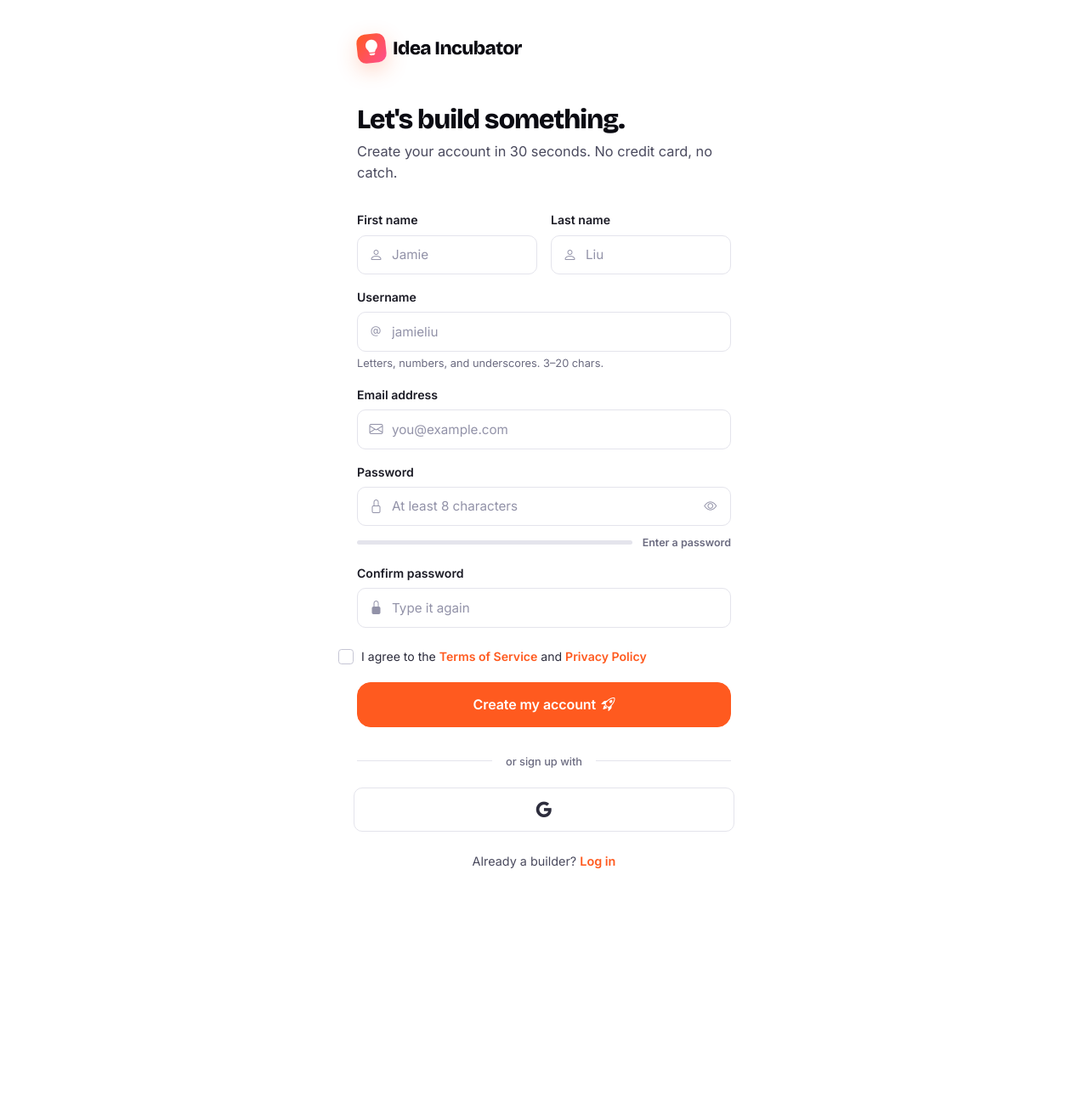
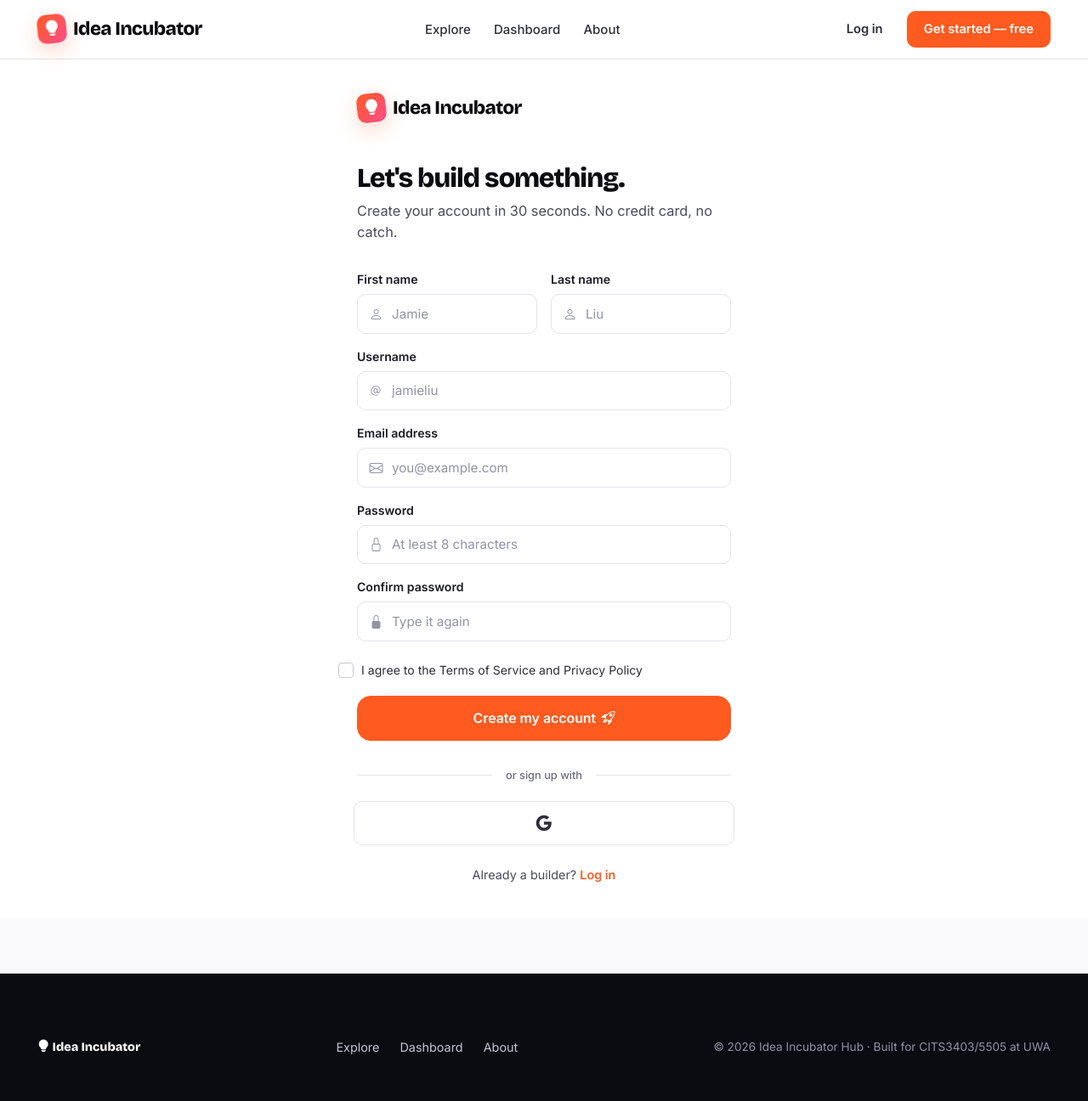
Before and after one commit to ArshadSheik/idea-incubator-hub, a Flask app: template templates/register.html in a window 1280 px wide. Shown: the whole page at 85% size. Before the commit the page ends 1023 px from the top, so only its background shows below. Run offline with Flask 3, Linux system fonts and the light colour scheme; the template is opened without the code that fills it, so the values that code supplies are empty.

Commit message:
add jinja

```diff
--- a/templates/register.html
+++ b/templates/register.html
@@ -1,128 +1,136 @@
-<!DOCTYPE html>
-<html lang="en">
-    <head>
-        <meta charset="UTF-8">
-        <meta name="viewport" content="width=device-width, initial-scale=1.0">
-        <title>Sign up — Idea Incubator Hub</title>
+{% extends "base.html" %}
 
-        <link href="https://cdn.jsdelivr.net/npm/bootstrap@5.3.3/dist/css/bootstrap.min.css" rel="stylesheet">
-        <link rel="stylesheet" href="https://cdn.jsdelivr.net/npm/bootstrap-icons@1.11.3/font/bootstrap-icons.css">
-        <link rel="stylesheet" href="../assets/css/main.css">
-        <link rel="stylesheet" href="../assets/css/auth.css">
-    </head>
-    <body data-page="register" class="auth-body">
+{% block title %}Sign up — Idea Incubator Hub{% endblock %}
+{% block page_name %}register{% endblock %}
+
+{% block styles %}
+<link rel="stylesheet" href="{{ url_for('static', filename='css/auth.css') }}">
+{% endblock %}
+
+{% block content %}
 
 <div class="auth-split">
-        <!-- LEFT: FORM -->
   <div class="auth-form-side">
     <div class="auth-form-inner">
-                <a href="index.html" class="auth-brand">
+
+      <!-- Logo -->
+      <a href="{{ url_for('main.index') }}" class="auth-brand">
         <span class="brand-mark"><i class="bi bi-lightbulb-fill"></i></span>
         <span>Idea Incubator</span>
       </a>
 
+      <!-- Header -->
       <div class="auth-header">
         <h1>Let's build something.</h1>
         <p>Create your account in 30 seconds. No credit card, no catch.</p>
       </div>
 
-                <div id="registerAlert" class="alert-iih alert-danger-iih" style="display:none;"></div>
+      <!-- Flash message -->
+      {% with messages = get_flashed_messages() %}
+        {% if messages %}
+          <div class="alert-iih alert-danger-iih">
+            {{ messages[0] }}
+          </div>
+        {% endif %}
+      {% endwith %}
 
-                <form id="registerForm" class="auth-form" novalidate>
+      <!-- Form -->
+      <form method="POST" class="auth-form" novalidate>
+
+        <!-- Name -->
         <div class="row g-3">
           <div class="col-md-6">
-                    <label class="form-label-iih" for="firstName">First name</label>
+            <label class="form-label-iih">First name</label>
             <div class="input-with-icon">
               <i class="bi bi-person"></i>
-                        <input type="text" id="firstName" class="form-control-iih" placeholder="Jamie" required minlength="2">
-                    </div>
-                    <div class="form-error" data-error-for="firstName">Required — at least 2 characters.</div>
-                    </div>
-                    <div class="col-md-6">
-                    <label class="form-label-iih" for="lastName">Last name</label>
-                    <div class="input-with-icon">
-                        <i class="bi bi-person"></i>
-                        <input type="text" id="lastName" class="form-control-iih" placeholder="Liu" required minlength="2">
-                    </div>
-                    <div class="form-error" data-error-for="lastName">Required — at least 2 characters.</div>
+              <input type="text" name="first_name" class="form-control-iih" placeholder="Jamie" required>
             </div>
           </div>
 
-                <div class="mb-0 mt-3">
-                    <label class="form-label-iih" for="username">Username</label>
+          <div class="col-md-6">
+            <label class="form-label-iih">Last name</label>
+            <div class="input-with-icon">
+              <i class="bi bi-person"></i>
+              <input type="text" name="last_name" class="form-control-iih" placeholder="Liu" required>
+            </div>
+          </div>
+        </div>
+
+        <!-- Username -->
+        <div class="mt-3">
+          <label class="form-label-iih">Username</label>
           <div class="input-with-icon">
             <i class="bi bi-at"></i>
-                    <input type="text" id="username" class="form-control-iih" placeholder="jamieliu" required pattern="^[a-zA-Z0-9_]{3,20}$">
+            <input type="text" name="username" class="form-control-iih" placeholder="jamieliu" required>
           </div>
-                    <div class="form-helper">Letters, numbers, and underscores. 3–20 chars.</div>
-                    <div class="form-error" data-error-for="username">Username must be 3–20 chars, letters/numbers/underscores only.</div>
         </div>
 
-                <div class="mb-0 mt-3">
-                    <label class="form-label-iih" for="email">Email address</label>
+        <!-- Email -->
+        <div class="mt-3">
+          <label class="form-label-iih">Email address</label>
           <div class="input-with-icon">
             <i class="bi bi-envelope"></i>
-                    <input type="email" id="email" class="form-control-iih" placeholder="you@example.com" required>
+            <input type="email" name="email" class="form-control-iih" placeholder="you@example.com" required>
           </div>
-                    <div class="form-error" data-error-for="email">Enter a valid email address.</div>
         </div>
 
-                <div class="mb-0 mt-3">
-                    <label class="form-label-iih" for="password">Password</label>
+        <!-- Password -->
+        <div class="mt-3">
+          <label class="form-label-iih">Password</label>
           <div class="input-with-icon">
             <i class="bi bi-lock"></i>
-                    <input type="password" id="password" class="form-control-iih" placeholder="At least 8 characters" required minlength="8">
-                    <button type="button" class="input-toggle" data-toggle-password="password">
-                        <i class="bi bi-eye"></i>
-                    </button>
+            <input type="password" name="password" class="form-control-iih" placeholder="At least 8 characters" required>
           </div>
-                    <div class="password-strength">
-                    <div class="strength-bar"><div class="strength-fill" id="strengthFill"></div></div>
-                    <span class="strength-label" id="strengthLabel">Enter a password</span>
-                    </div>
-                    <div class="form-error" data-error-for="password">Password must be at least 8 characters.</div>
         </div>
 
-                <div class="mb-0 mt-3">
-                    <label class="form-label-iih" for="confirmPassword">Confirm password</label>
+        <!-- Confirm Password -->
+        <div class="mt-3">
+          <label class="form-label-iih">Confirm password</label>
           <div class="input-with-icon">
             <i class="bi bi-lock-fill"></i>
-                    <input type="password" id="confirmPassword" class="form-control-iih" placeholder="Type it again" required>
+            <input type="password" name="confirm_password" class="form-control-iih" placeholder="Type it again" required>
           </div>
-                    <div class="form-error" data-error-for="confirmPassword">Passwords don't match.</div>
         </div>
 
+        <!-- Terms -->
         <div class="form-check mt-4 mb-3">
-                    <input type="checkbox" class="form-check-input" id="terms" required>
-                    <label class="form-check-label" for="terms">
-                    I agree to the <a href="#" class="fw-semibold">Terms of Service</a> and <a href="#" class="fw-semibold">Privacy Policy</a>
+          <input type="checkbox" class="form-check-input" name="terms" required>
+          <label class="form-check-label">
+            I agree to the Terms of Service and Privacy Policy
           </label>
-                    <div class="form-error" data-error-for="terms">You must accept the terms to continue.</div>
         </div>
 
+        <!-- Submit -->
         <button type="submit" class="btn btn-brand btn-lg-iih w-100">
           Create my account <i class="bi bi-rocket-takeoff"></i>
         </button>
 
+        <!-- Divider -->
         <div class="auth-divider">
           <span>or sign up with</span>
         </div>
 
+        <!-- Social -->
         <div class="row g-2">
           <button type="button" class="btn btn-outline-iih w-100 social-btn">
             <i class="bi bi-google"></i>
           </button>
         </div>
 
+        <!-- Footer -->
         <div class="auth-footer-text">
-                    Already a builder? <a href="login.html" class="fw-semibold">Log in</a>
+          Already a builder?
+          <a href="{{ url_for('main.login') }}" class="fw-semibold">Log in</a>
         </div>
+
       </form>
+
     </div>
   </div>
 </div>
 
-    <script src="../assets/js/main.js"></script>
-    <script src="../assets/js/auth.js"></script>
-    </body>
-</html>
+{% endblock %}
+
+{% block scripts %}
+<script src="{{ url_for('static', filename='js/auth.js') }}"></script>
+{% endblock %}
```
Also changed, not shown: routes/main.py (+72 -20 lines), templates/login.html (+62 -27 lines). Lines whose indentation alone changed are shown as unchanged.
